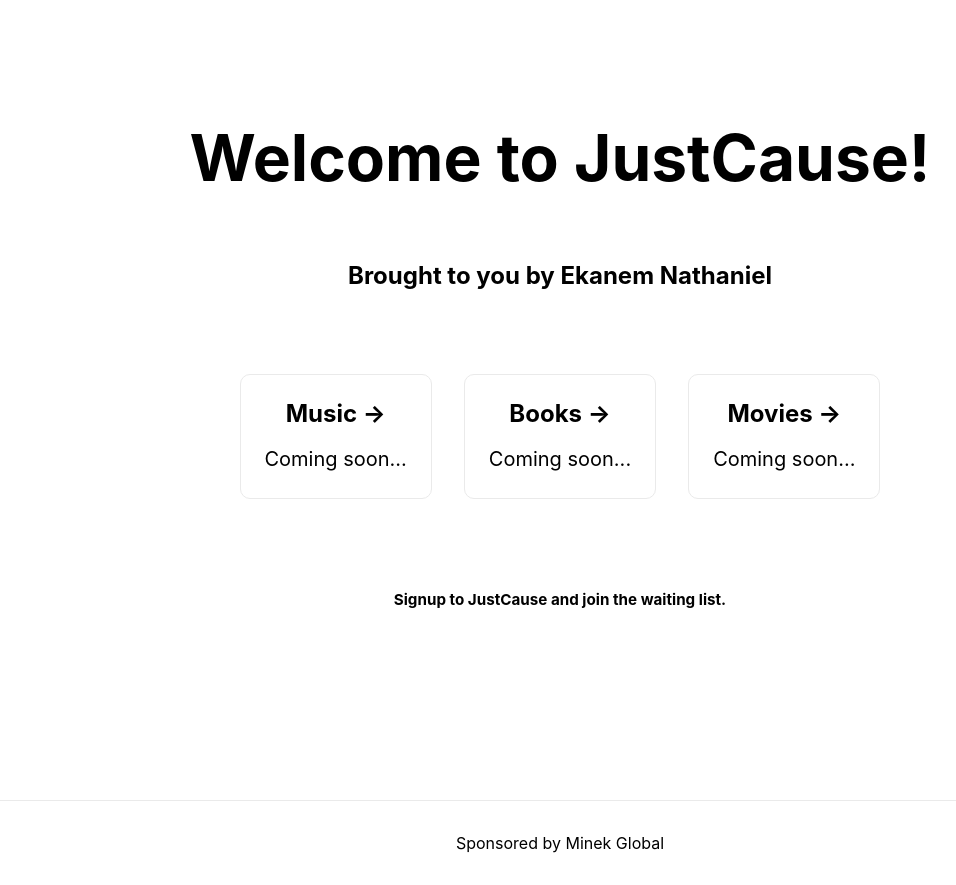
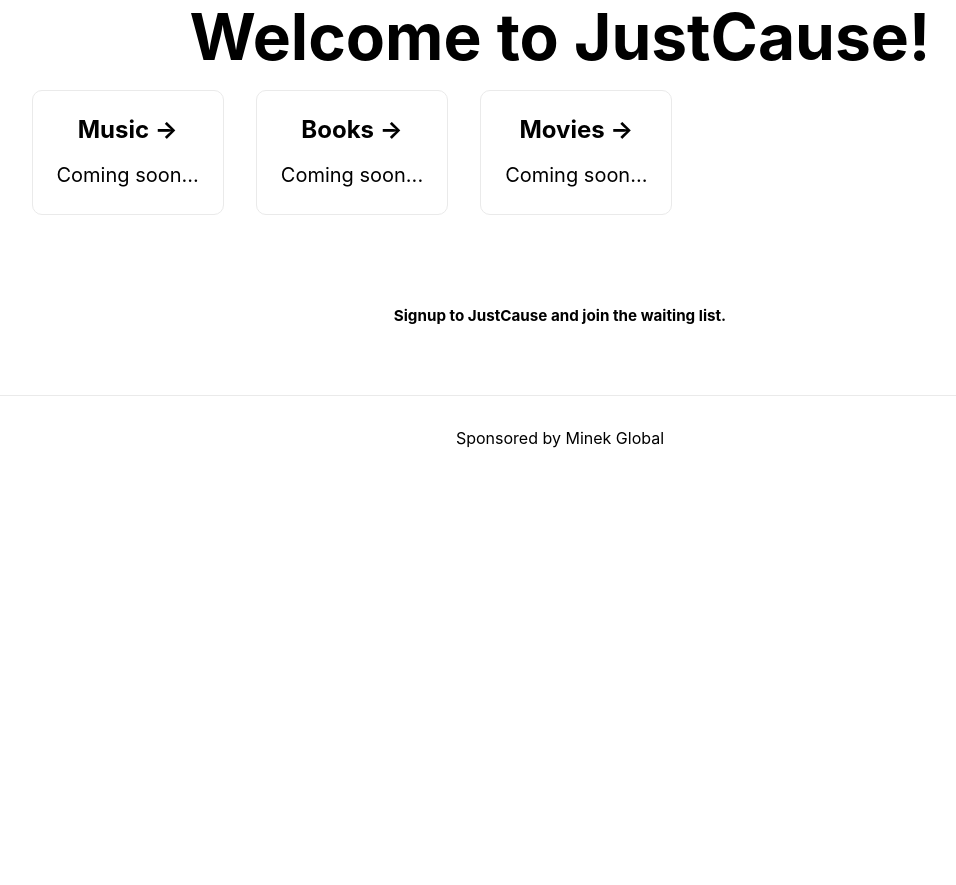
Before and after one commit to nathanielekanem/justCause, a Next.js app: page / in a window 1280 px wide. Shown: the whole page, without its empty margins (80-1036 px from the left). After the commit the page ends 800 px from the top, so only its background shows below. Built offline with nearby package versions, Linux system fonts and the light colour scheme.

Commit message:
removal of "brought to you by..."

```diff
--- a/pages/index.js
+++ b/pages/index.js
@@ -10,15 +10,10 @@
         <link rel="icon" href="/favicon.ico" />
       </Head>
 
-      <main className={styles.main}>
+      <>
         <h1 className={styles.title}>
           Welcome to JustCause!
         </h1>
-
-        <h4 className={styles.description}>
-          Brought to you by Ekanem Nathaniel
-        </h4>
-
 
         <div className={styles.grid}>
           <a
@@ -55,7 +50,7 @@
             Signup to JustCause and join the waiting list.
           </a>
         </h3>
-      </main>
+      </>
 
       <footer className={styles.footer}>
         {/*<a href="./">
```
